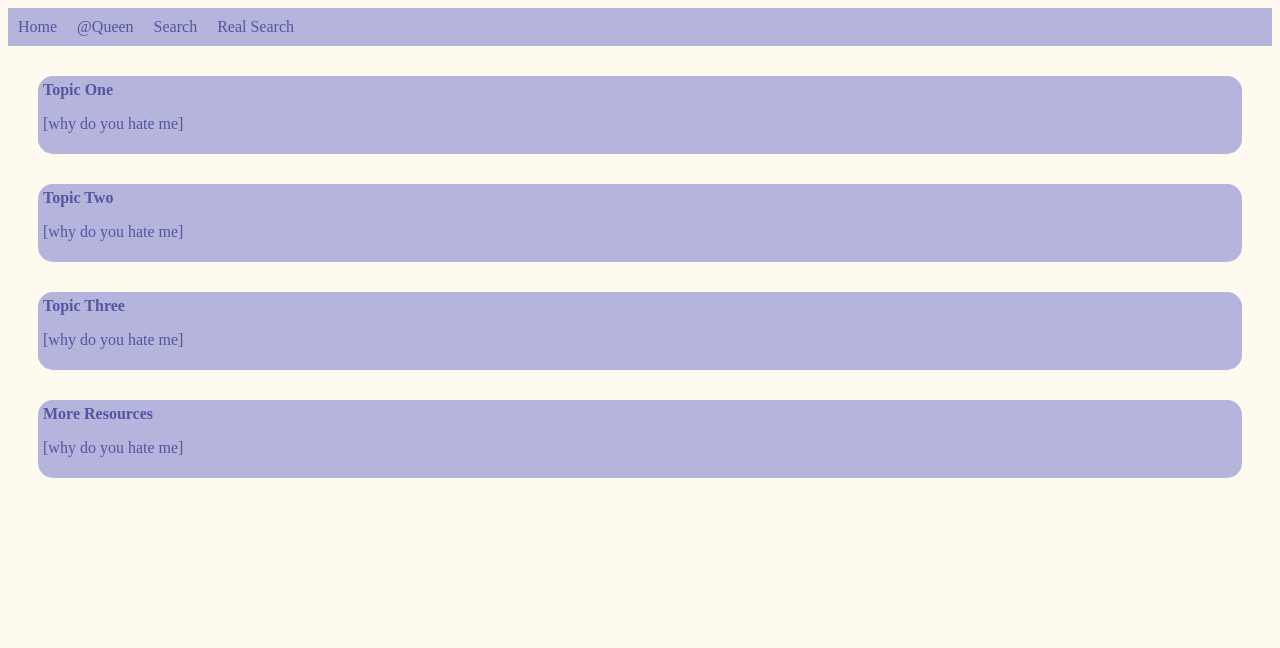
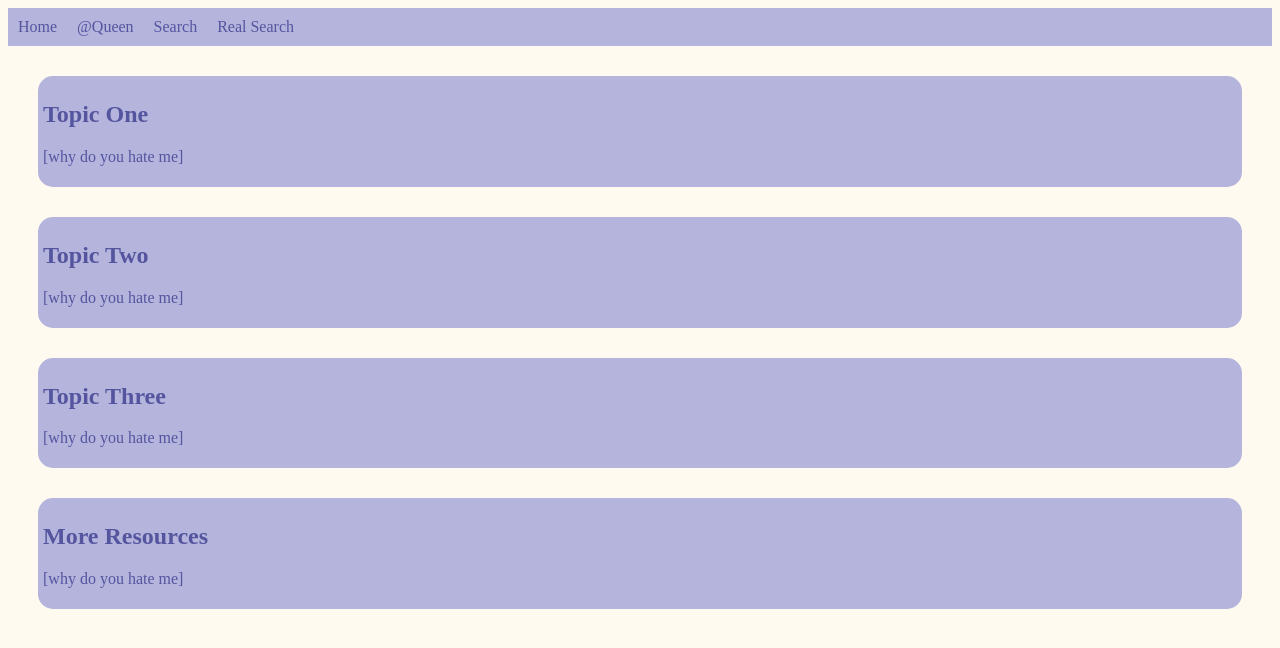
Before and after one commit to blankenship-j/personal_scrap, a plain HTML site: page searchsearch.html in a window 1280 px wide. Drawn offline with Linux system fonts and the light colour scheme.

Commit message:
Update searchsearch.html

```diff
--- a/searchsearch.html
+++ b/searchsearch.html
@@ -20,22 +20,22 @@
 
 
     <div class= "item">
-      <b>Topic One</b>
+      <h2>Topic One</h2>
       <p>[why do you hate me]</p>
     </div>
 
     <div class= "item">
-      <b>Topic Two</b>
+      <h2>Topic Two</h2>
       <p>[why do you hate me]</p>
     </div>
 
     <div class= "item">
-      <b>Topic Three</b>
+      <h2>Topic Three</h2>
       <p>[why do you hate me]</p>
     </div>
 
     <div class= "item">
-      <b>More Resources</b>
+      <h2>More Resources</h2>
       <p>[why do you hate me]</p>
     </div>
 
```
